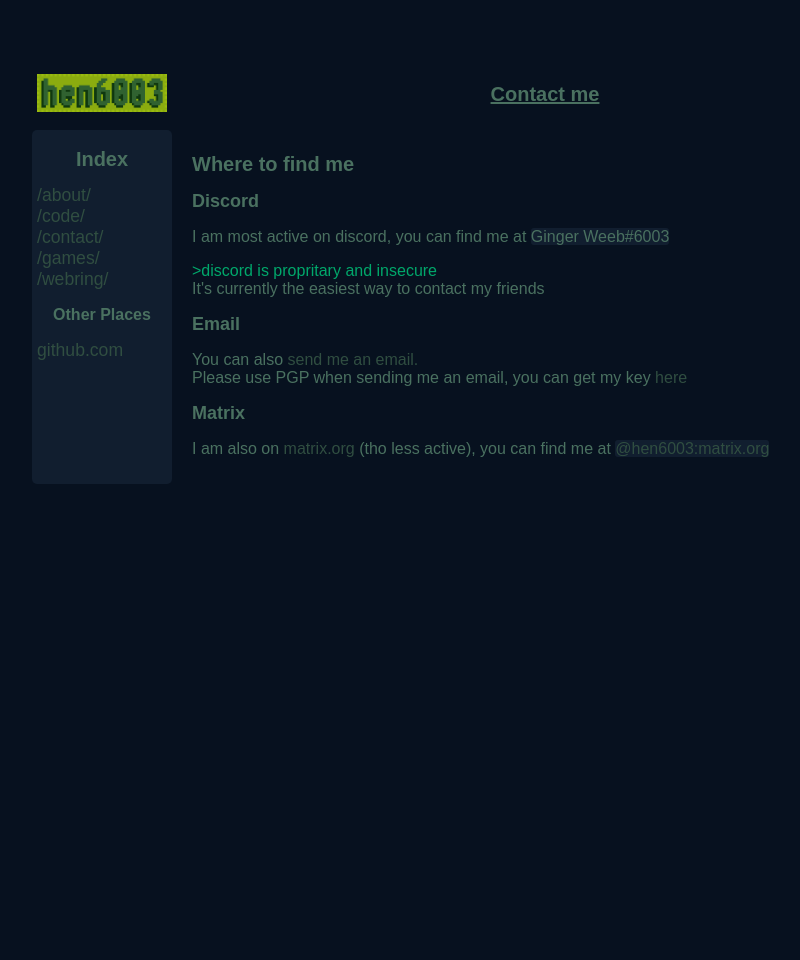
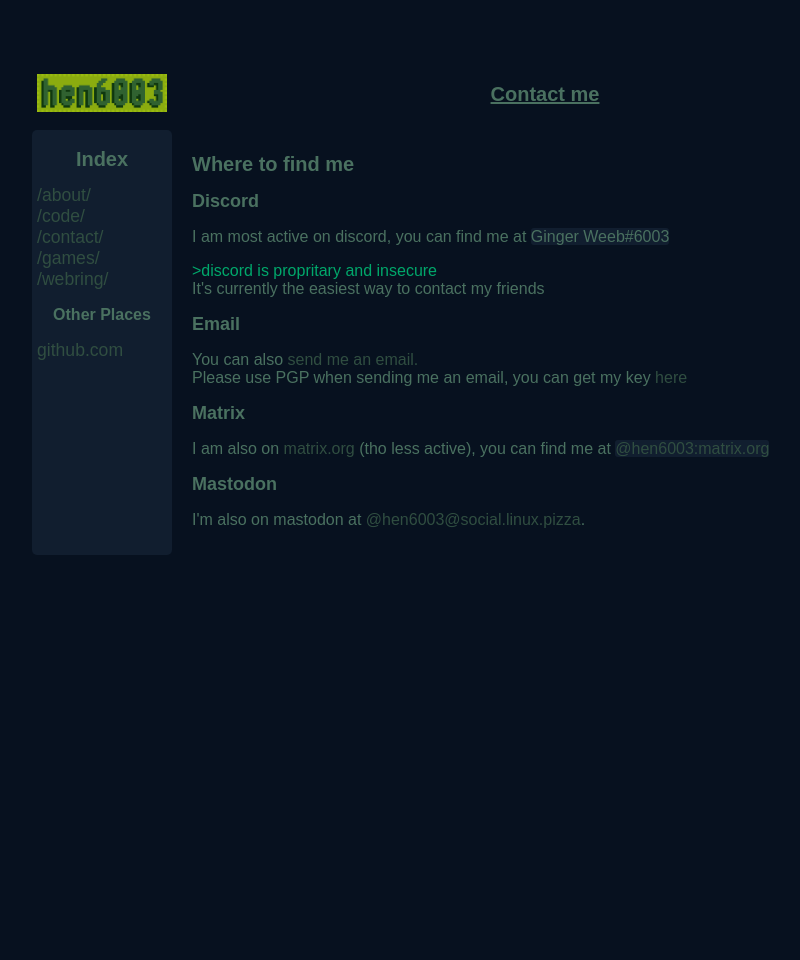
Before and after one commit to hen6003/hen6003.github.io, a Jekyll site: the page built from contact/index.html, in a window 1280 px wide. Shown: the whole page, without its empty margins (170-970 px from the left). Built offline with Jekyll 4.4.1, drawn with Linux system fonts in a browser that asks for light colours.

Commit message:
Update index.html

```diff
--- a/contact/index.html
+++ b/contact/index.html
@@ -13,4 +13,6 @@ title: Contact me
     <br>Please use PGP when sending me an email, you can get my key <a href="pubkey.asc">here</a></p>
   <h2>Matrix</h2>
   <p>I am also on <a href="https://matrix.org">matrix.org</a> (tho less active), you can find me at <n style="background-color: #111E2F; border-radius:3px;"><a href="https://matrix.to/#/@hen6003:matrix.org">@hen6003:matrix.org</a></n></p>
+  <h2>Mastodon</h2>
+  <p>I'm also on mastodon at <a rel="me" href="https://social.linux.pizza/@hen6003">@hen6003@social.linux.pizza</a>.</p>
 </div><!-- /.blurb -->
```
